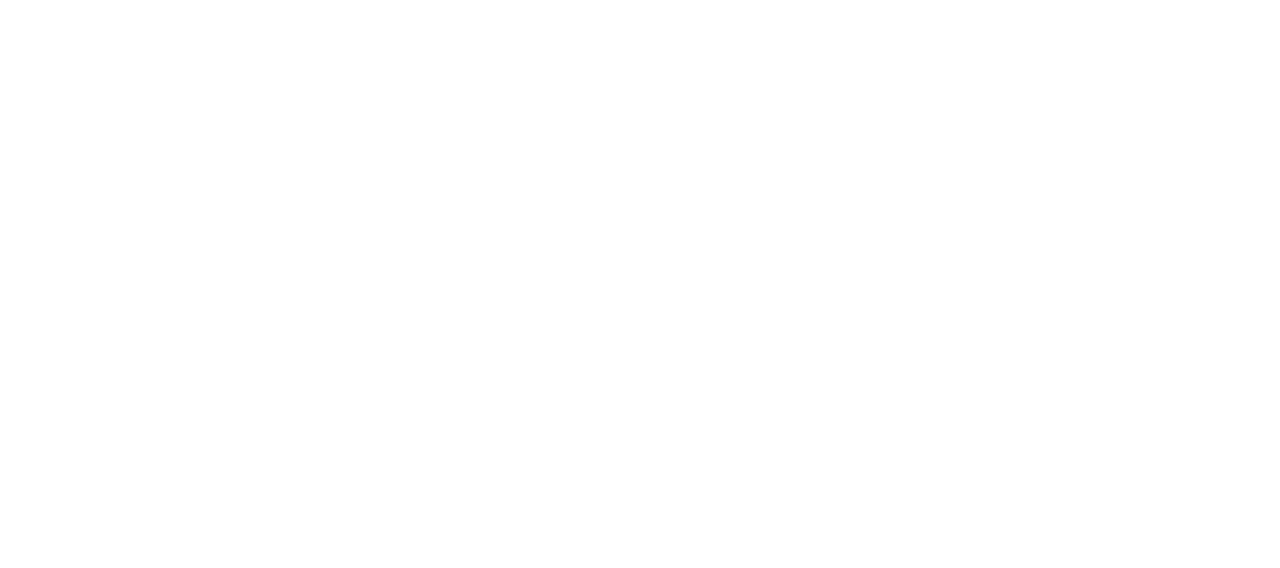
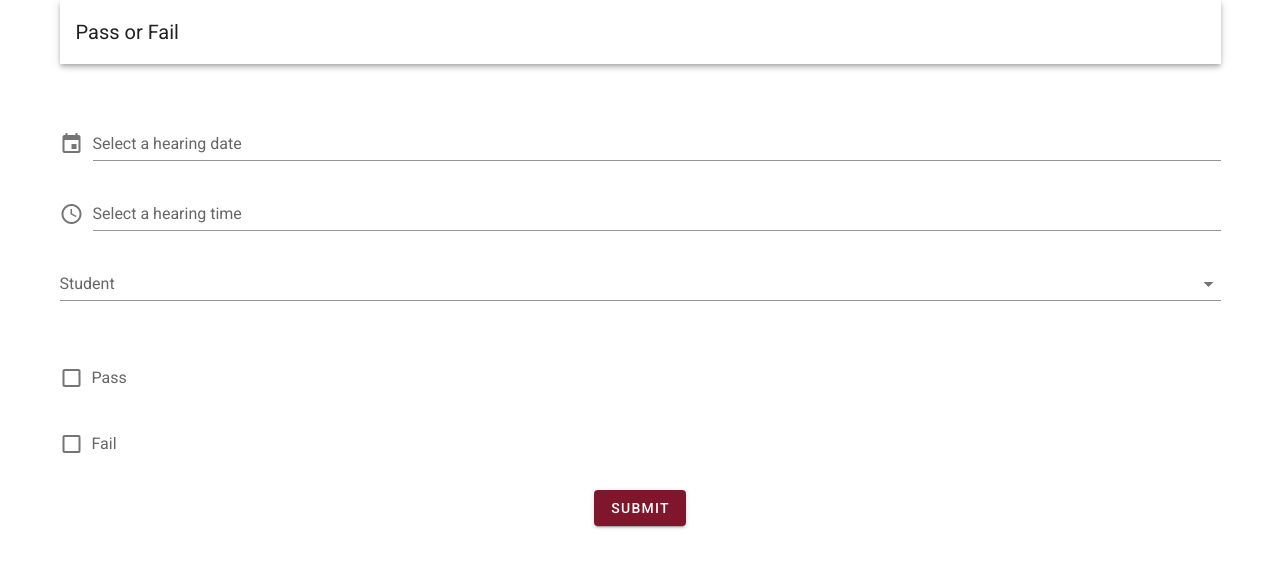
Before and after one commit to Genet2327/musicPerformance_fronend, a Vue app: page /#/PassOrFail in a window 1280 px wide. Shown: the top 568 px of the page. Built offline with nearby package versions, Linux system fonts and the light colour scheme.

Commit message:
PassOrFail screen

```diff
--- a/src/components/MenuBar.vue
+++ b/src/components/MenuBar.vue
@@ -52,6 +52,13 @@
           <v-icon>mdi-folder</v-icon>
         </v-list-item-icon>
         <v-list-item-title> <v-btn exact :to="{ name: 'AddCritique' }" text>Critiques </v-btn></v-list-item-title>
+      </v-list-item>
+
+      <v-list-item v-show="role == 'FACULITY'" link>
+        <v-list-item-icon>
+          <v-icon>mdi-folder</v-icon>
+        </v-list-item-icon>
+        <v-list-item-title> <v-btn exact :to="{ name: 'PassOrFail' }" text>PassOrFail </v-btn></v-list-item-title>
       </v-list-item>
 
       <v-list-item link>
--- a/src/router.js
+++ b/src/router.js
@@ -27,6 +27,8 @@
 
 import AddEvent from "./views/Event/Add";
 import EditEvent from "./views/Event/Edit";
+
+import PassOrFail from "./views/PassOrFail/PassOrFail";
 
 import Home from "./views/Home/home.vue";
 Vue.use(Router);
@@ -117,6 +119,13 @@
       component: EditSong,
       props: true,
     },
+
+    {
+      path: "/PassOrFail",
+      name: "PassOrFail",
+      component: PassOrFail,
+    },
+
     {
       path: "/AddSong",
       name: "AddSong",
--- /dev/null
+++ b/src/views/PassOrFail/PassOrFail.vue
@@ -0,0 +1,108 @@
+<template>
+    <div>
+      <v-container>
+        <v-toolbar>
+          <v-toolbar-title>Pass or Fail</v-toolbar-title>
+        </v-toolbar>
+        <br /><br />
+
+        <form>
+
+        <!-- Select Hearing Date -->
+
+        <v-menu
+          v-model="menu1"
+          :close-on-content-click="false"
+          :nudge-right="40"
+          transition="scale-transition"
+          offset-y
+          min-width="290px"
+        >
+          <template v-slot:activator="{ on }">
+            <v-text-field
+              v-model="date"
+              label="Select a hearing date"
+              prepend-icon="mdi-calendar"
+              readonly
+              v-on="on"
+            ></v-text-field>
+          </template>
+          <v-date-picker v-model="date" no-title scrollable>
+            <v-spacer></v-spacer>
+            <v-btn text color="primary" @click="menu1 = false">Cancel</v-btn>
+            <v-btn text color="primary" @click="menu1 = false">OK</v-btn>
+          </v-date-picker>
+        </v-menu>
+
+        <!-- Select Hearing Time -->
+
+        <v-menu
+          v-model="menu2"
+          :close-on-content-click="false"
+          :nudge-right="40"
+          transition="scale-transition"
+          offset-y
+          min-width="290px"
+        >
+          <template v-slot:activator="{ on }">
+            <v-text-field
+              v-model="time"
+              label="Select a hearing time"
+              prepend-icon="mdi-clock-time-four-outline"
+              readonly
+              v-on="on"
+            ></v-text-field>
+          </template>
+          <v-time-picker v-model="time" format="ampm" full-width>
+            <v-spacer></v-spacer>
+            <v-btn text color="primary" @click="menu2 = false">Cancel</v-btn>
+            <v-btn text color="primary" @click="menu2 = false">OK</v-btn>
+          </v-time-picker>
+        </v-menu>
+
+          <!-- Student Selection -->
+          <v-row>
+            <v-col>
+              <v-select
+                v-model="selectedStudent"
+                :items="students"
+                item-text="fullName"
+                item-value="id"
+                label="Student"
+              ></v-select>
+            </v-col>
+          </v-row>
+
+          <v-row>
+            <v-col>
+              <v-checkbox v-model="pass" label="Pass"></v-checkbox>
+              <v-checkbox v-model="fail" label="Fail"></v-checkbox>
+            </v-col>
+          </v-row>
+
+          <v-col cols="12" class="text-center">
+              <v-btn color="primary">Submit</v-btn>
+            </v-col>
+        </form>
+      </v-container>
+    </div>
+  </template>
+
+  <script>
+  export default {
+    data() {
+      return {
+        menu: false,
+        date: '',
+        selectedStudent: null,
+        pass: false,
+        fail: false,
+        students: [
+          { id: 1, fullName: 'John Doe' },
+          { id: 2, fullName: 'Jane Smith' },
+          { id: 3, fullName: 'Bob Johnson' }
+        ]
+      };
+    },
+  };
+</script>
```
